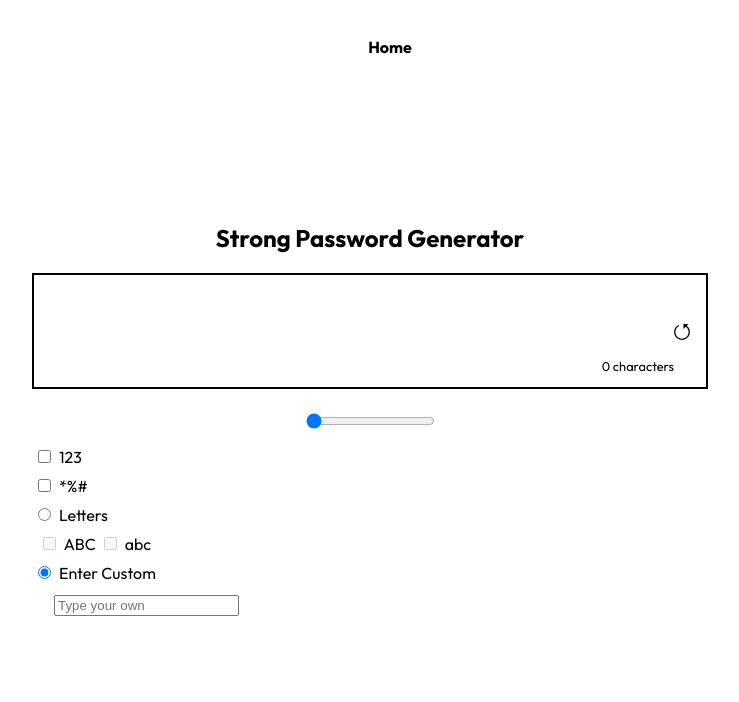
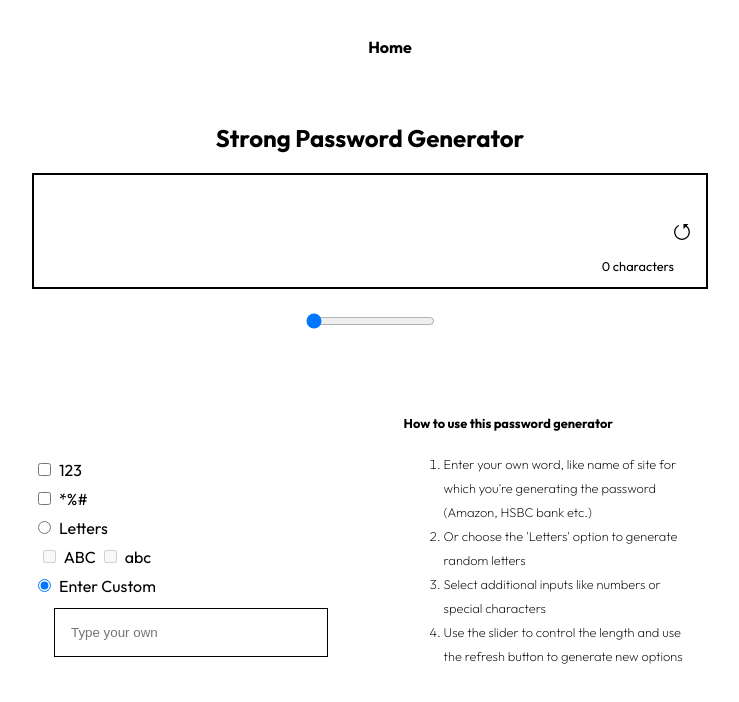
Before and after one commit to jakradum/portfolio, a React (Create React App) app: page / in a window 1280 px wide. Both pictures are taken after a click on the button "Strong Password Generator". Shown: the top 702 px of the page, without its empty margins (270-1009 px from the left). Built offline with nearby package versions, Linux system fonts and the light colour scheme.

Commit message:
all done except password strength

```diff
--- a/src/Password Generator/index.jsx
+++ b/src/Password Generator/index.jsx
@@ -13,6 +13,7 @@ const PWGenComponent = () => {
     sliderNum: 9,
     customPW: '',
     reloadCount: 0,
+    sliderUse: false,
   });
   function capsCheckFn() {
     setState({
@@ -51,7 +52,7 @@ const PWGenComponent = () => {
     });
   }
   function sliderChange(e) {
-    setState({ ...state, sliderNum: parseInt(e.target.value) });
+    setState({ ...state, sliderNum: parseInt(e.target.value), sliderUse: !sliderUse });
   }
   function inputChange(e) {
     setState({ ...state, customPW: e.target.value });
@@ -66,6 +67,7 @@ const PWGenComponent = () => {
     sliderNum,
     customPW,
     reloadCount,
+    sliderUse,
   } = state;
   const numberProps = [
     {
@@ -126,7 +128,7 @@ const PWGenComponent = () => {
   };
 
   // true values
-  const allValues = [capsChecked, splCharCheck, numsCheck, lowercaseChecked, customPW];
+  const allValues = [capsChecked, splCharCheck, numsCheck, lowercaseChecked];
   let trueValues = [];
   allValues.forEach((v, i) => {
     if (v) {
@@ -183,7 +185,7 @@ const PWGenComponent = () => {
       }
     }
     let count = 0;
-    while (count <8) {
+    while (count < 8) {
       let randNum = Math.floor(Math.random() * (57 - 48 + 1) + 48);
       let randChar = String.fromCharCode(randNum);
       newCustomPw += randChar;
@@ -326,6 +328,8 @@ const PWGenComponent = () => {
   const handleReload = () => {
     setState({ ...state, reloadCount: reloadCount + 1 });
   };
+  // password strength
+
 
   // JSX for the password string component
   return (
@@ -348,6 +352,12 @@ const PWGenComponent = () => {
         value={password.length || newCustomPw.length}
         id="myRange"
       ></input>
+      <div className="error">
+        <p style={{ fontSize: '.8rem', color: 'grey' }}>
+          {customPW && sliderUse ? 'Password length is controlled by typing' : ''}
+        </p>
+      </div>
+      <div className="grid">
         <fieldset className="flex">
           <CheckBoxComp propArray={numberProps} />
           <CheckBoxComp propArray={splCharProps} />
@@ -373,6 +383,7 @@ const PWGenComponent = () => {
               <form className="customPw">
                 <label htmlFor="typeOwn"></label>
                 <input
+                  className="textInput"
                   type="text"
                   placeholder="Type your own"
                   id="customText"
@@ -385,6 +396,18 @@ const PWGenComponent = () => {
             </div>
           </div>
         </fieldset>
+        <aside>
+          <h4>How to use this password generator</h4>
+          <ol>
+            <li>
+              Enter your own word, like name of site for which you're generating the password (Amazon, HSBC bank etc.)
+            </li>
+            <li>Or choose the 'Letters' option to generate random letters</li>
+            <li>Select additional inputs like numbers or special characters</li>
+            <li>Use the slider to control the length and use the refresh button to generate new options</li>
+          </ol>
+        </aside>
+      </div>
     </div>
   );
 };
--- a/src/index.css
+++ b/src/index.css
@@ -93,7 +93,7 @@ body {
   flex-direction: column;
   align-items: center;
   justify-content: center;
-  font-size: clamp(.5rem, 3vw, 1.5rem);
+  font-size: clamp(1rem, 3vw, 1.5rem);
   border: 2px solid black;
   margin: 1rem;
   min-height: clamp(4rem, 50vw, 7rem);
@@ -155,4 +155,21 @@ input{
   position: absolute;
   right: 1rem;
   margin-left: 1rem;
+  cursor: pointer;
 }
+.textInput{
+  border: 1px solid black;
+  padding: 1rem;
+  min-width: 15rem;
+}
+aside{
+  text-align: left;
+  font-weight: 200;
+  margin: 1rem;
+  padding: 1rem;
+  line-height: 1.5rem;
+  font-size: .8rem;
+}
+.error{
+  height: .8rem;
+}
```
Lines whose indentation alone changed are shown as unchanged.
